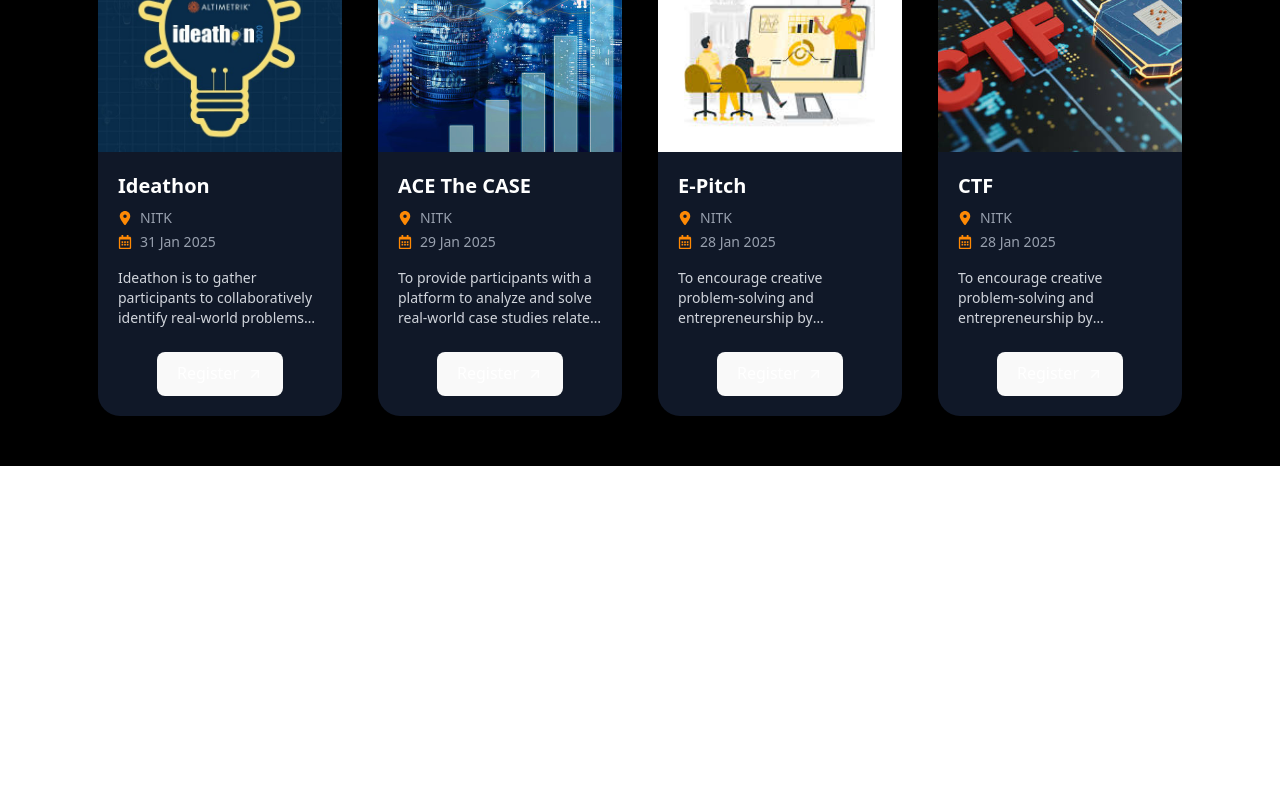
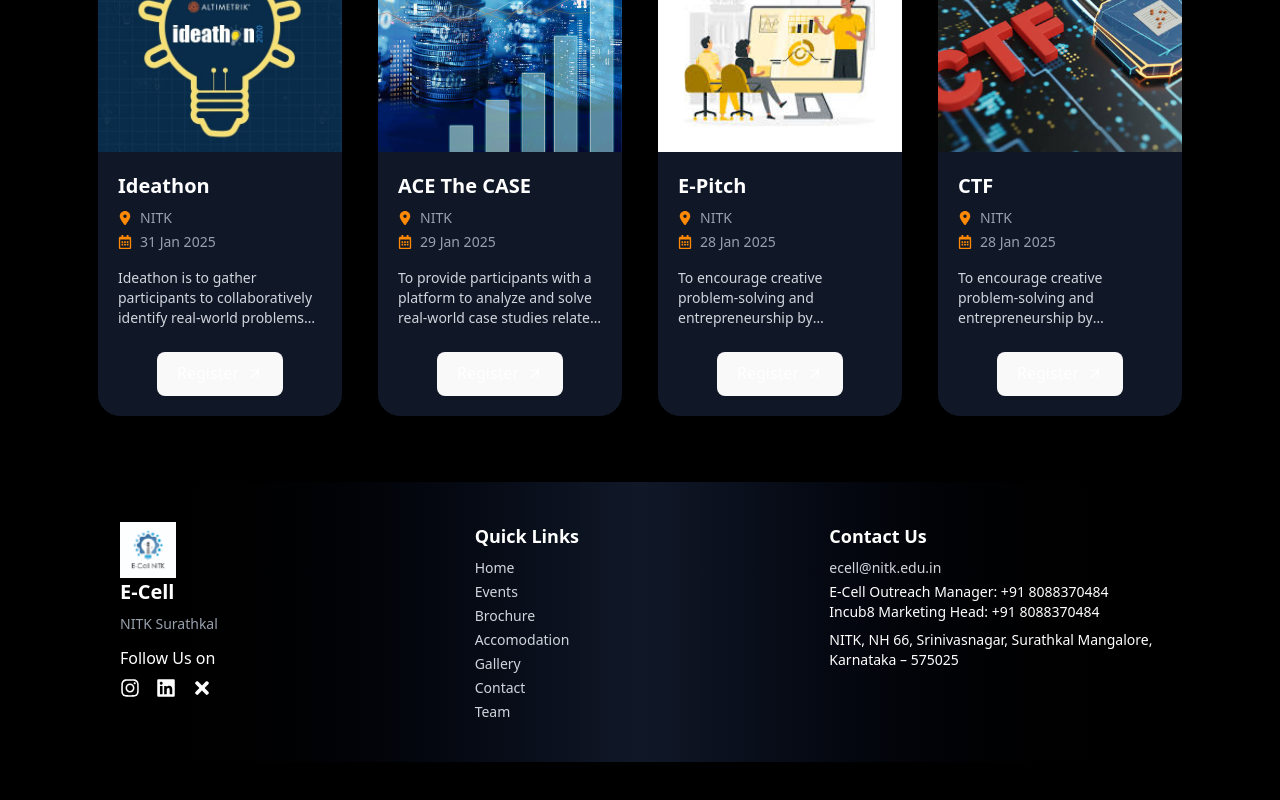
Before and after one commit to dhananjay122/ECell_task, a React (Vite) app: page / in a window 1280 px wide. Shown: the part 952-1752 px from the top of the page. Before the commit the page ends 1418 px from the top, so only its background shows below. Built offline with nearby package versions, Linux system fonts and the light colour scheme.

Commit message:
Added Footer to page

```diff
--- /dev/null
+++ b/src/components/Footer.jsx
@@ -0,0 +1,55 @@
+// src/components/Footer.jsx
+import React from "react";
+import { FaInstagram, FaLinkedin, FaTimes } from "react-icons/fa";
+
+const Footer = () => {
+  return (
+    <footer className="bg-gradient-to-r from-black via-gray-900 to-black text-white py-10 px-6 mt-16">
+      <div className="max-w-7xl mx-auto grid grid-cols-1 sm:grid-cols-2 md:grid-cols-3 gap-6">
+        {/* Branding */}
+        <div>
+        <img
+          src="/images/ECell.png"
+          alt="E-Cell"
+          className="w-12 h-12 sm:w-14 sm:h-14"
+        />
+          <h2 className="text-xl font-bold mb-2">E-Cell</h2>
+          <p className="text-sm text-gray-400 mb-3">NITK Surathkal</p>
+          <p className="mb-2 font-medium">Follow Us on</p>
+          <div className="flex gap-4 text-xl">
+            <FaInstagram />
+            <FaLinkedin />
+            <FaTimes />
+          </div>
+        </div>
+
+        {/* Quick Links */}
+        <div>
+          <h3 className="text-lg font-semibold mb-2">Quick Links</h3>
+          <ul className="space-y-1 text-sm text-gray-300">
+            <li>Home</li>
+            <li>Events</li>
+            <li>Brochure</li>
+            <li>Accomodation</li>
+            <li>Gallery</li>
+            <li>Contact</li>
+            <li>Team</li>
+          </ul>
+        </div>
+
+        {/* Contact */}
+        <div>
+          <h3 className="text-lg font-semibold mb-2">Contact Us</h3>
+          <p className="text-sm text-gray-300">ecell@nitk.edu.in</p>
+          <p className="text-sm mt-1">E-Cell Outreach Manager: +91 8088370484</p>
+          <p className="text-sm">Incub8 Marketing Head: +91 8088370484</p>
+          <p className="text-sm mt-2">
+            NITK, NH 66, Srinivasnagar, Surathkal Mangalore, Karnataka – 575025
+          </p>
+        </div>
+      </div>
+    </footer>
+  );
+};
+
+export default Footer;
--- a/src/pages/EventsPage.jsx
+++ b/src/pages/EventsPage.jsx
@@ -1,7 +1,7 @@
 import React, { useState } from "react";
 import EventCard from "../components/EventCard";
 import Navbar from "../components/Navbar";
-
+import Footer from "../components/Footer";
 const categories = ["All", "Tech", "Finance", "Marketing", "Competitions"];
 
 const events = [
@@ -112,6 +112,7 @@ const EventsPage = () => {
           )}
         </div>
       </div>
+      <Footer/>
     </div>
   );
 };
```
